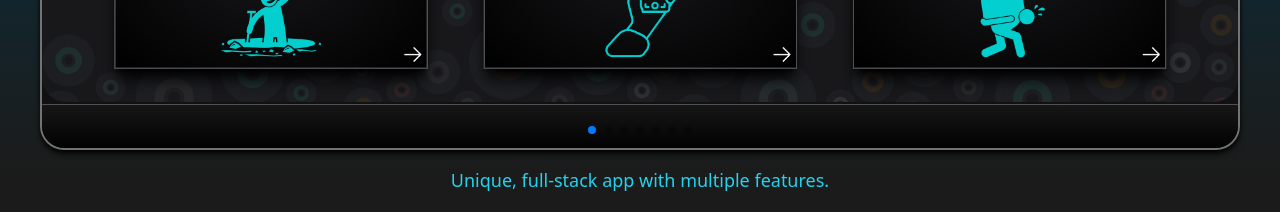
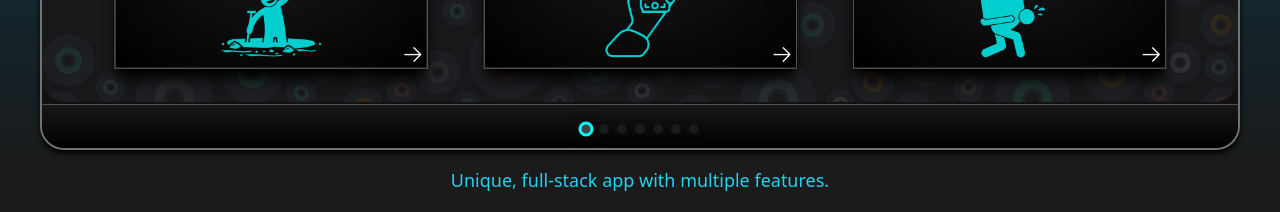
Before and after one commit to cwinkdev/web-resume, a Next.js app: page / in a window 1280 px wide. Shown: the part 3060-3272 px from the top of the page. Built offline with nearby package versions, Linux system fonts and the light colour scheme.

Commit message:
style pagination bullets

```diff
--- a/app/globals.css
+++ b/app/globals.css
@@ -101,7 +101,7 @@
   opacity: 0.7; /* Make non-active bullets fully opaque */
   width: 10px; /* Change the bullet's width */
   height: 10px; /* Change the bullet's height */
-  border: 2px solid cyan; /* Add a border to the bullet */
+  border: 2px solid rgba(0, 255, 255, 0.61); /* Add a border to the bullet */
   box-shadow: 0 0 8px rgba(0, 0, 0, 0.5); /* Add a shadow for depth */
   transition: transform 0.3s; /* Smoothly grow the bullet when active */
   border-radius: 50%; /* Circular bullets */
@@ -110,6 +110,22 @@
   background: rgb(90, 90, 90); /* Change the active bullet's background color */
   transform: scale(1.5); /* Make the active bullet larger */
   opacity: 1;
+  border: 2px solid cyan; /* Add a border to the bullet */
+}
+.my-swiper-container-wide .swiper-pagination-bullet {
+  background: rgb(34, 34, 34); /* Change the bullet's background color */
+  opacity: 0.7; /* Make non-active bullets fully opaque */
+  width: 10px; /* Change the bullet's width */
+  height: 10px; /* Change the bullet's height */
+  box-shadow: 0 0 8px rgba(0, 0, 0, 0.5); /* Add a shadow for depth */
+  transition: transform 0.3s; /* Smoothly grow the bullet when active */
+  border-radius: 50%; /* Circular bullets */
+}
+.my-swiper-container-wide .swiper-pagination-bullet-active {
+  background: rgb(68, 68, 68); /* Change the active bullet's background color */
+  transform: scale(1.5); /* Make the active bullet larger */
+  opacity: 1;
+  border: 2px solid cyan; /* Add a border to the bullet */
 }
 
 /* OBSERVER ANIMATIONS ##################################################
```
